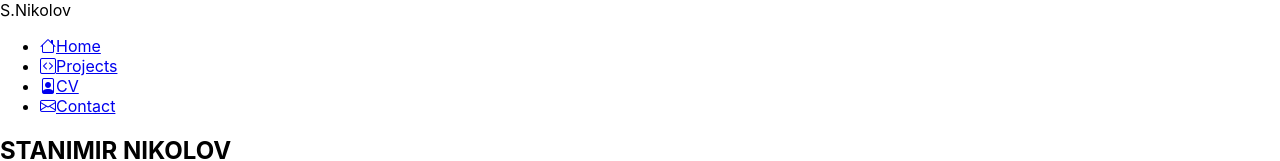
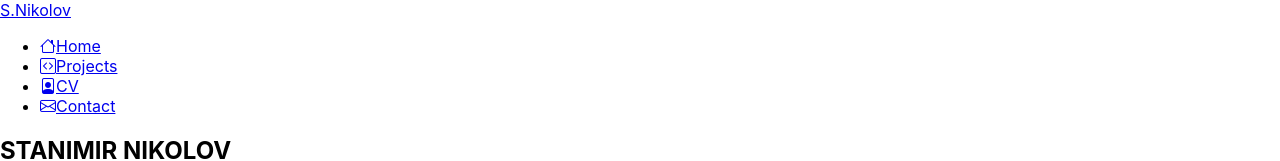
Before and after one commit to stanimir93/portfolio-old-draft, a React (Create React App) app: page / in a window 1280 px wide. Shown: the top 161 px of the page. Built offline with nearby package versions, Linux system fonts and the light colour scheme.

Commit message:
Logo as achor

```diff
--- a/src/components/Header/Header.js
+++ b/src/components/Header/Header.js
@@ -4,7 +4,9 @@ import { Link } from 'react-router-dom';
 export default function Header() {
     return (
         <header>
-            <span id='logo-text'>S.Nikolov</span>
+            <a href='https://stanimirnikolov.com' id='logo-text'>
+                S.Nikolov
+            </a>
             <nav>
                 <ul>
                     <li>
```
